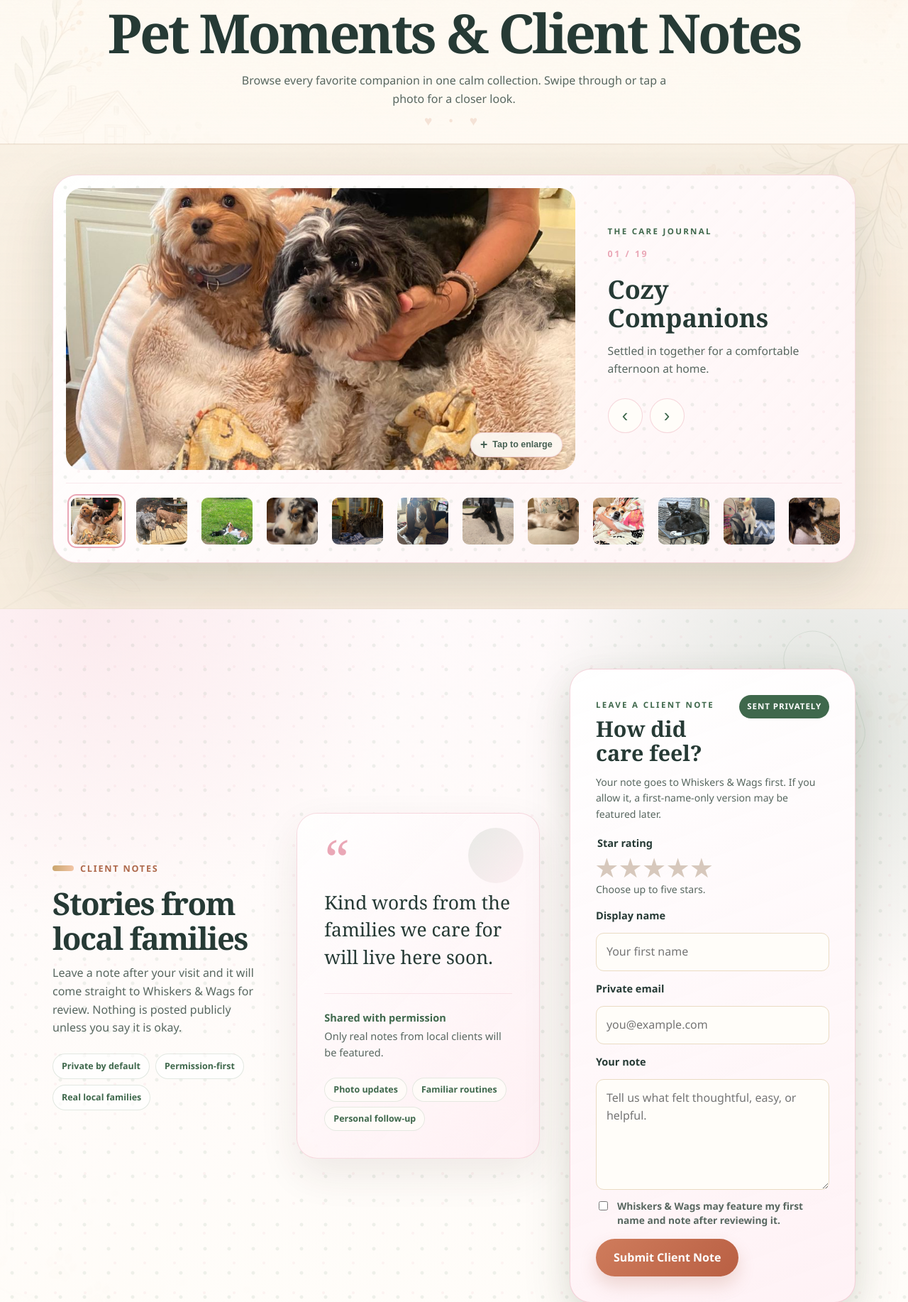
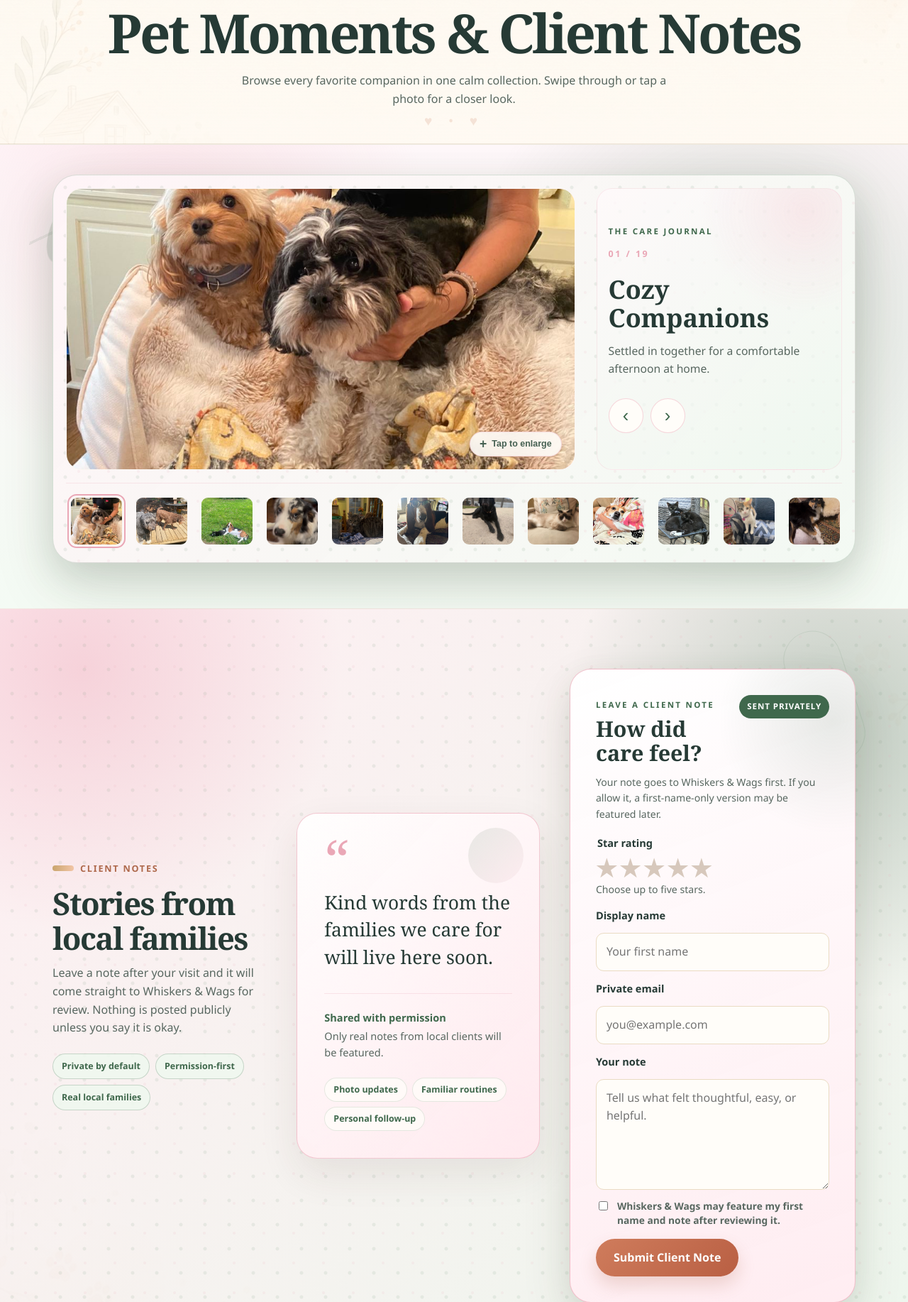
Before and after one commit to valeriasachel-png/whiskers-and-wags, a website: page gallery.html in a window 1280 px wide. Shown: the part 173-2007 px from the top of the page at 71% size. Drawn offline with Linux system fonts and the light colour scheme.

Commit message:
Strengthen gallery botanical polish

```diff
--- a/styles.css
+++ b/styles.css
@@ -1487,9 +1487,9 @@ textarea {
 
 .gallery-page section[aria-labelledby='reviews-title'] {
   background:
-    radial-gradient(circle at 10% 0%, rgba(245, 200, 210, 0.3), transparent 28rem),
-    radial-gradient(circle at 90% 15%, rgba(111, 146, 118, 0.22), transparent 25rem),
-    linear-gradient(rgba(255, 250, 252, 0.9), rgba(255, 253, 249, 0.97)),
+    radial-gradient(circle at 9% 8%, rgba(232, 154, 172, 0.34), transparent 23rem),
+    radial-gradient(circle at 92% 16%, rgba(58, 101, 72, 0.28), transparent 24rem),
+    linear-gradient(135deg, rgba(255, 238, 243, 0.92), rgba(236, 246, 237, 0.93)),
     url('/assets/brand-paper-v1.jpg') center / cover no-repeat;
 }
 
@@ -1498,17 +1498,38 @@ textarea {
 }
 
 .gallery-collection {
+  background:
+    radial-gradient(circle at 18% 16%, rgba(245, 200, 210, 0.4), transparent 23rem),
+    radial-gradient(circle at 82% 35%, rgba(63, 104, 76, 0.2), transparent 25rem),
+    linear-gradient(180deg, #fff8fa 0%, #f4fbf4 100%);
   padding-bottom: clamp(48px, 6vw, 64px);
   padding-top: clamp(25px, 4vw, 42px);
+  position: relative;
+}
+
+.gallery-collection::before {
+  background:
+    linear-gradient(135deg, transparent 0 46%, rgba(63, 104, 76, 0.12) 46% 48%, transparent 48%),
+    radial-gradient(ellipse at center, rgba(63, 104, 76, 0.22) 0 35%, transparent 37%);
+  border-radius: 999px 999px 999px 0;
+  content: '';
+  height: 180px;
+  left: max(18px, calc((100vw - 1180px) / 2));
+  opacity: 0.75;
+  pointer-events: none;
+  position: absolute;
+  top: 32px;
+  transform: rotate(20deg);
+  width: 82px;
 }
 
 .gallery-showcase {
   background:
-    linear-gradient(135deg, rgba(255, 255, 255, 0.86), rgba(255, 240, 244, 0.62)),
-    #fffdf9;
-  border: 1px solid rgba(234, 167, 182, 0.42);
+    linear-gradient(135deg, rgba(255, 244, 247, 0.96), rgba(242, 250, 242, 0.92)),
+    #fff8fa;
+  border: 1px solid rgba(63, 104, 76, 0.18);
   border-radius: 34px;
-  box-shadow: 0 35px 90px rgba(63, 46, 33, 0.12), 0 18px 50px rgba(111, 146, 118, 0.1);
+  box-shadow: 0 35px 90px rgba(63, 46, 33, 0.12), 0 18px 50px rgba(63, 104, 76, 0.18);
   overflow: hidden;
   padding: clamp(12px, 2vw, 18px);
   position: relative;
@@ -1543,6 +1564,7 @@ textarea {
 .gallery-feature {
   background: linear-gradient(135deg, #f2e7df, var(--blush-soft));
   border: 0;
+  border: 1px solid rgba(255, 253, 249, 0.7);
   border-radius: 22px;
   cursor: zoom-in;
   display: block;
@@ -1597,6 +1619,11 @@ textarea {
 
 .gallery-stage-copy {
   align-content: center;
+  background:
+    radial-gradient(circle at 85% 8%, rgba(245, 200, 210, 0.35), transparent 9rem),
+    linear-gradient(145deg, rgba(255, 250, 252, 0.72), rgba(236, 246, 237, 0.72));
+  border: 1px solid rgba(245, 200, 210, 0.34);
+  border-radius: 22px;
   display: grid;
   padding: clamp(10px, 3vw, 30px) clamp(8px, 1.5vw, 16px);
 }
@@ -1700,9 +1727,9 @@ textarea {
 
 .client-notes {
   background:
-    radial-gradient(circle at 15% 20%, rgba(245, 200, 210, 0.34), transparent 25rem),
-    radial-gradient(circle at 88% 70%, rgba(111, 146, 118, 0.25), transparent 24rem),
-    linear-gradient(180deg, #fffafc 0%, #fffdf9 100%);
+    radial-gradient(circle at 14% 18%, rgba(232, 154, 172, 0.42), transparent 24rem),
+    radial-gradient(circle at 88% 58%, rgba(63, 104, 76, 0.3), transparent 26rem),
+    linear-gradient(160deg, #fff0f4 0%, #eef8ef 58%, #fffaf3 100%);
   padding-bottom: clamp(54px, 8vw, 84px);
   padding-top: clamp(54px, 8vw, 84px);
   position: relative;
@@ -1748,8 +1775,8 @@ textarea {
 }
 
 .notes-promise span {
-  background: rgba(255, 255, 255, 0.68);
-  border: 1px solid rgba(111, 146, 118, 0.2);
+  background: rgba(239, 248, 239, 0.86);
+  border: 1px solid rgba(63, 104, 76, 0.24);
   border-radius: 999px;
   color: var(--moss);
   font-size: 0.78rem;
@@ -1759,9 +1786,9 @@ textarea {
 
 .notes-card {
   background:
-    linear-gradient(135deg, rgba(255, 255, 255, 0.94), rgba(255, 240, 244, 0.92)),
+    linear-gradient(135deg, rgba(255, 255, 255, 0.95), rgba(255, 232, 238, 0.94)),
     url('/assets/brand-paper-v1.jpg') center / cover;
-  border: 1px solid rgba(234, 167, 182, 0.38);
+  border: 1px solid rgba(232, 154, 172, 0.5);
   border-radius: 29px;
   box-shadow: 0 22px 55px rgba(63, 46, 33, 0.09);
   padding: clamp(26px, 4vw, 38px);
@@ -1834,9 +1861,10 @@ textarea {
 
 .review-form {
   background:
-    linear-gradient(160deg, rgba(255, 255, 255, 0.96), rgba(255, 240, 244, 0.87)),
+    radial-gradient(circle at 92% 8%, rgba(63, 104, 76, 0.12), transparent 10rem),
+    linear-gradient(160deg, rgba(255, 255, 255, 0.97), rgba(255, 235, 240, 0.92)),
     var(--white);
-  border: 1px solid rgba(234, 167, 182, 0.46);
+  border: 1px solid rgba(232, 154, 172, 0.56);
   border-radius: 30px;
   box-shadow: 0 28px 70px rgba(63, 46, 33, 0.12), 0 12px 36px rgba(111, 146, 118, 0.12);
   display: grid;
@@ -1952,6 +1980,11 @@ textarea {
 .review-form button:disabled {
   cursor: wait;
   opacity: 0.72;
+}
+
+.gallery-page .client-notes .reveal {
+  opacity: 1;
+  transform: none;
 }
 
 .viewer-open {
@@ -2584,6 +2617,9 @@ textarea {
   }
 
   .gallery-showcase {
+    background:
+      linear-gradient(160deg, rgba(255, 238, 243, 0.98), rgba(236, 246, 237, 0.96)),
+      #fff8fa;
     border-radius: 23px;
     padding: 9px;
   }
@@ -2603,6 +2639,9 @@ textarea {
   }
 
   .gallery-stage-copy {
+    background: linear-gradient(145deg, rgba(255, 240, 244, 0.94), rgba(239, 248, 239, 0.88));
+    border-radius: 17px;
+    margin-top: 9px;
     padding: 22px 13px 10px;
   }
 
@@ -2637,6 +2676,10 @@ textarea {
   }
 
   .client-notes {
+    background:
+      radial-gradient(circle at 18% 9%, rgba(232, 154, 172, 0.46), transparent 16rem),
+      radial-gradient(circle at 96% 44%, rgba(63, 104, 76, 0.28), transparent 18rem),
+      linear-gradient(170deg, #fff0f4 0%, #eff8ef 62%, #fffaf3 100%);
     padding-bottom: 48px;
     padding-top: 47px;
   }
```
